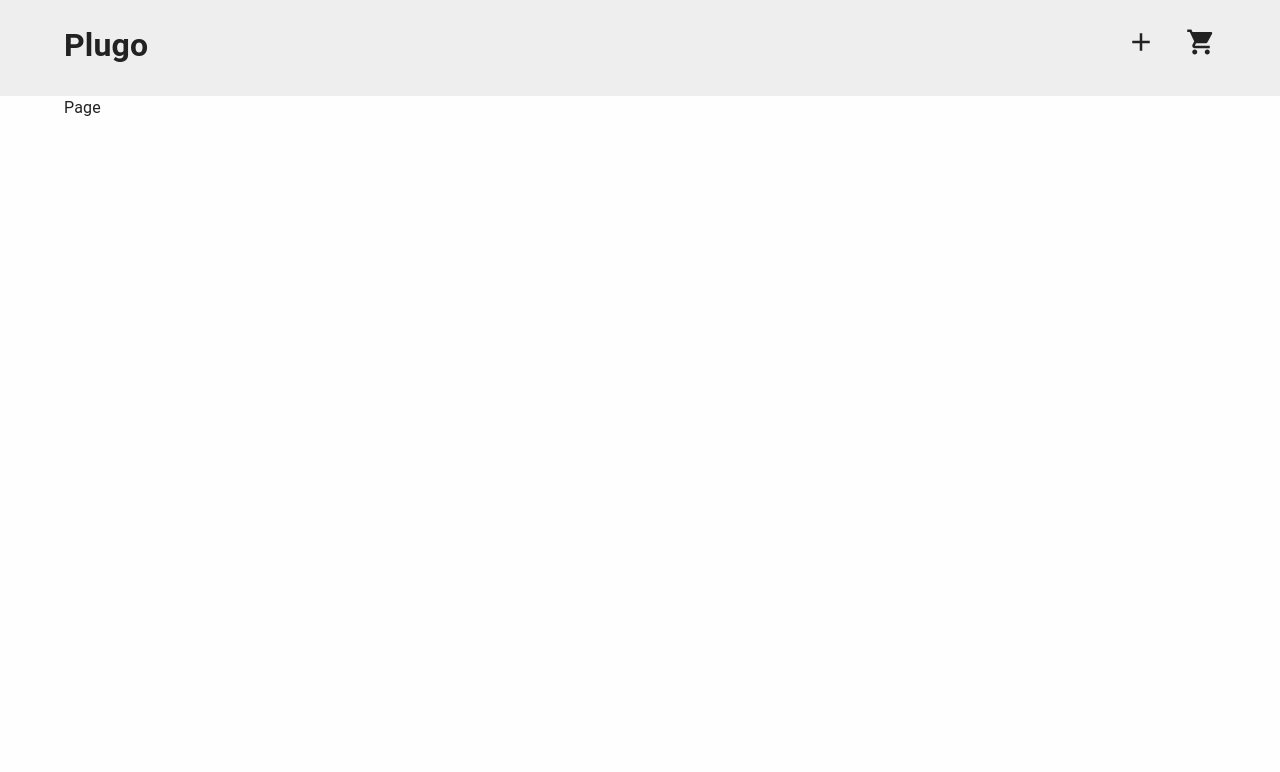
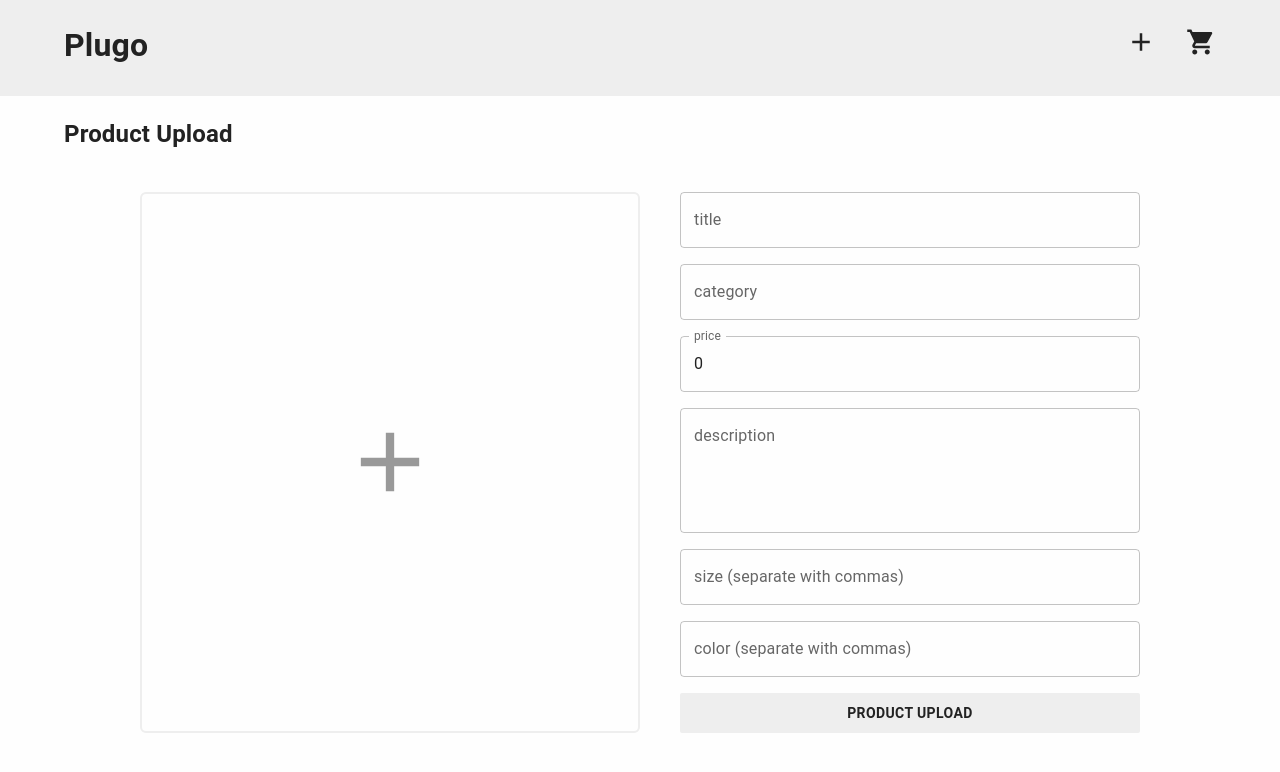
Before and after one commit to eunoo1995/frontend-assignment, a React (Create React App) app: page /admin/upload in a window 1280 px wide. Shown: the top 772 px of the page. Built offline with nearby package versions, Linux system fonts and the light colour scheme.

Commit message:
Feat: implement admin product upload page

```diff
--- /dev/null
+++ b/src/components/admin/UploadForm.tsx
@@ -0,0 +1,140 @@
+import { useState } from "react";
+import { Stack, TextField, Button } from "@mui/material";
+import styled from "@emotion/styled";
+import AddIcon from "@mui/icons-material/Add";
+import { useNavigate } from "react-router-dom";
+import { useUploadProduct } from "../../hooks/useUploadProduct";
+
+const StyledButton = styled(Button)`
+  background-color: #eee;
+  border: none;
+  border-radius: 2px;
+  height: 40px;
+  font-weight: bold;
+  color: #222;
+`;
+
+const HiddenInput = styled.input`
+  position: absolute;
+  overflow: hidden;
+  width: 1px;
+  height: 1px;
+  padding: 0;
+  margin: -1px;
+  border: 0;
+  clip: rect(0, 0, 0, 0);
+`;
+
+const ImageLabel = styled.label`
+  width: 500px;
+  border: 2px solid #eee;
+  border-radius: 6px;
+`;
+
+const PlusIcon = styled(AddIcon)`
+  color: #999;
+  font-size: 100px;
+  position: relative;
+  top: 50%;
+  left: 50%;
+  transform: translate(-50%, -50%);
+`;
+
+export const UploadForm = () => {
+  const [form, setForm] = useState({
+    title: "",
+    price: 0,
+    description: "",
+    size: "",
+    color: "",
+    category: "",
+  });
+  const { mutate } = useUploadProduct();
+  const navigate = useNavigate();
+
+  const handleChange = (e: React.SyntheticEvent) => {
+    const { name, value } = e.target as HTMLInputElement;
+    setForm({ ...form, [name]: value });
+  };
+
+  const handleSubmit = () => {
+    mutate({
+      ...form,
+      size: form.size.split(","),
+      color: form.color.split(","),
+      imageURL: "a.jpg",
+    });
+    navigate("/products");
+  };
+
+  return (
+    <Stack
+      direction="row"
+      justifyContent="space-between"
+      sx={{ width: "1000px", marginY: "40px", marginX: "auto" }}
+    >
+      <ImageLabel htmlFor="upload-image">
+        <PlusIcon />
+      </ImageLabel>
+      <HiddenInput type="file" id="upload-image" />
+      <Stack
+        width="500px"
+        paddingLeft="40px"
+        justifyContent="space-between"
+        gap={2}
+      >
+        <TextField
+          id="title"
+          name="title"
+          label="title"
+          variant="outlined"
+          value={form.title}
+          onChange={handleChange}
+        />
+        <TextField
+          id="category"
+          name="category"
+          label="category"
+          variant="outlined"
+          value={form.category}
+          onChange={handleChange}
+        />
+        <TextField
+          type="number"
+          id="price"
+          name="price"
+          label="price"
+          variant="outlined"
+          value={form.price}
+          onChange={handleChange}
+        />
+        <TextField
+          id="description"
+          name="description"
+          label="description"
+          multiline
+          rows={4}
+          value={form.description}
+          onChange={handleChange}
+        />
+        <TextField
+          id="size"
+          name="size"
+          label="size (separate with commas)"
+          variant="outlined"
+          value={form.size}
+          onChange={handleChange}
+        />
+        <TextField
+          id="color"
+          name="color"
+          label="color (separate with commas)"
+          variant="outlined"
+          value={form.color}
+          onChange={handleChange}
+        />
+        <StyledButton onClick={handleSubmit}>product upload</StyledButton>
+      </Stack>
+    </Stack>
+  );
+};
--- a/src/pages/Upload.tsx
+++ b/src/pages/Upload.tsx
@@ -1,3 +1,10 @@
+import { UploadForm } from "../components/admin/UploadForm";
+
 export const UploadPage = () => {
-  return <div>Page</div>;
+  return (
+    <>
+      <h2>Product Upload</h2>
+      <UploadForm />
+    </>
+  );
 };
```
